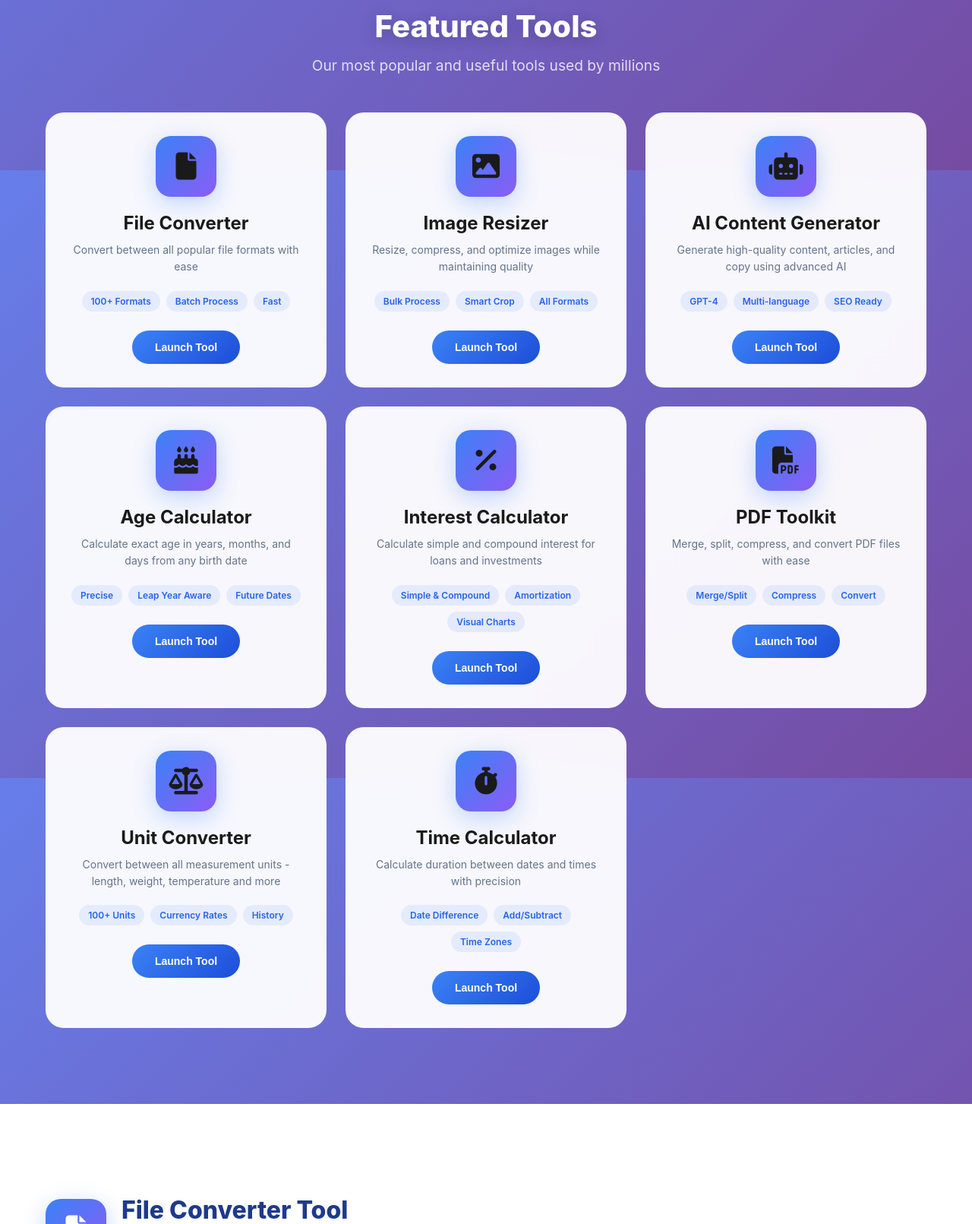
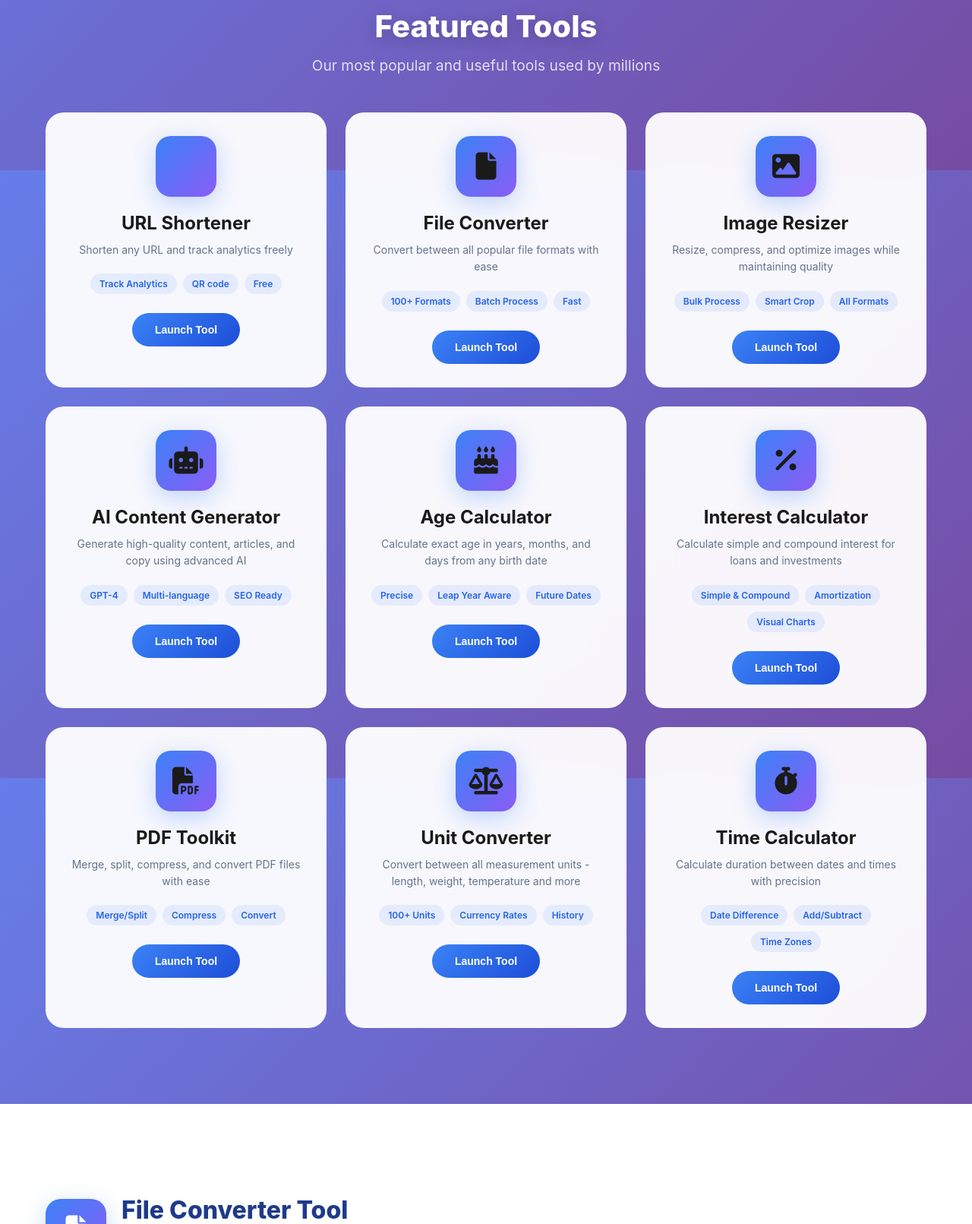
Before and after one commit to alwaysnithish/test, a Django app: page / in a window 1280 px wide. Shown: the part 576-2187 px from the top of the page at 76% size. Run offline with Django 4.2, Linux system fonts and the light colour scheme.

Commit message:
Update home.html

```diff
--- a/Templates/home.html
+++ b/Templates/home.html
@@ -809,6 +809,17 @@
       <p class="section-subtitle">Our most popular and useful tools used by millions</p>
     </div>
     <div class="tools-grid">
+      <div class="tool-app" onclick="window.open('https://21k.tools/urlshortener', '_blank')">
+        <div class="app-icon"><i class="fas fa-url"></i></div>
+        <h3 class="app-title">URL Shortener</h3>
+        <p class="app-description">Shorten any URL and track analytics freely</p>
+        <div class="app-features">
+          <span class="feature-badge">Track Analytics</span>
+          <span class="feature-badge">QR code</span>
+          <span class="feature-badge">Free</span>
+        </div>
+        <button class="app-button">Launch Tool</button>
+      </div>
       <div class="tool-app" onclick="window.open('https://file21k.tools/fileconverter', '_blank')">
         <div class="app-icon"><i class="fas fa-file"></i></div>
         <h3 class="app-title">File Converter</h3>
```
